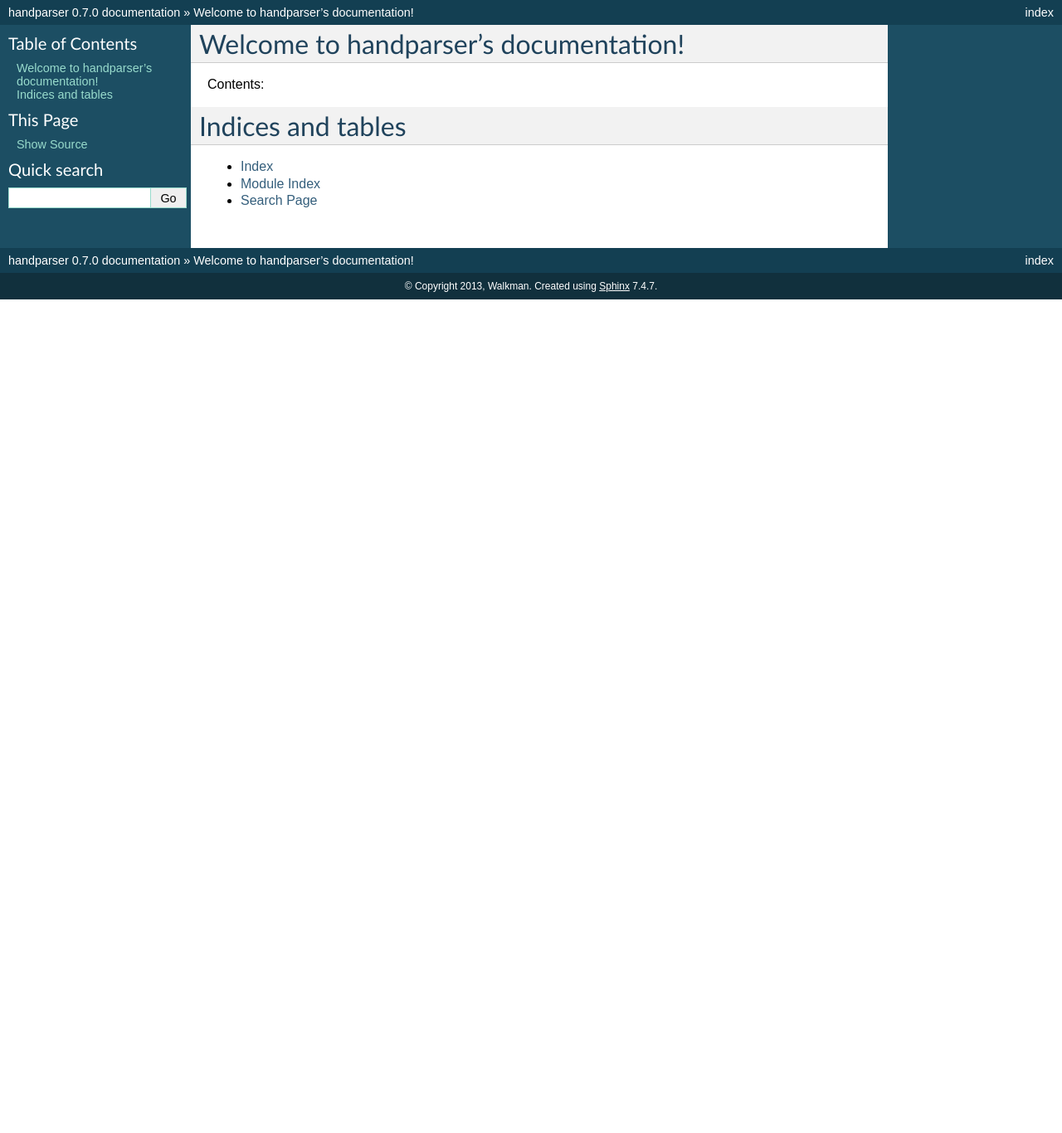
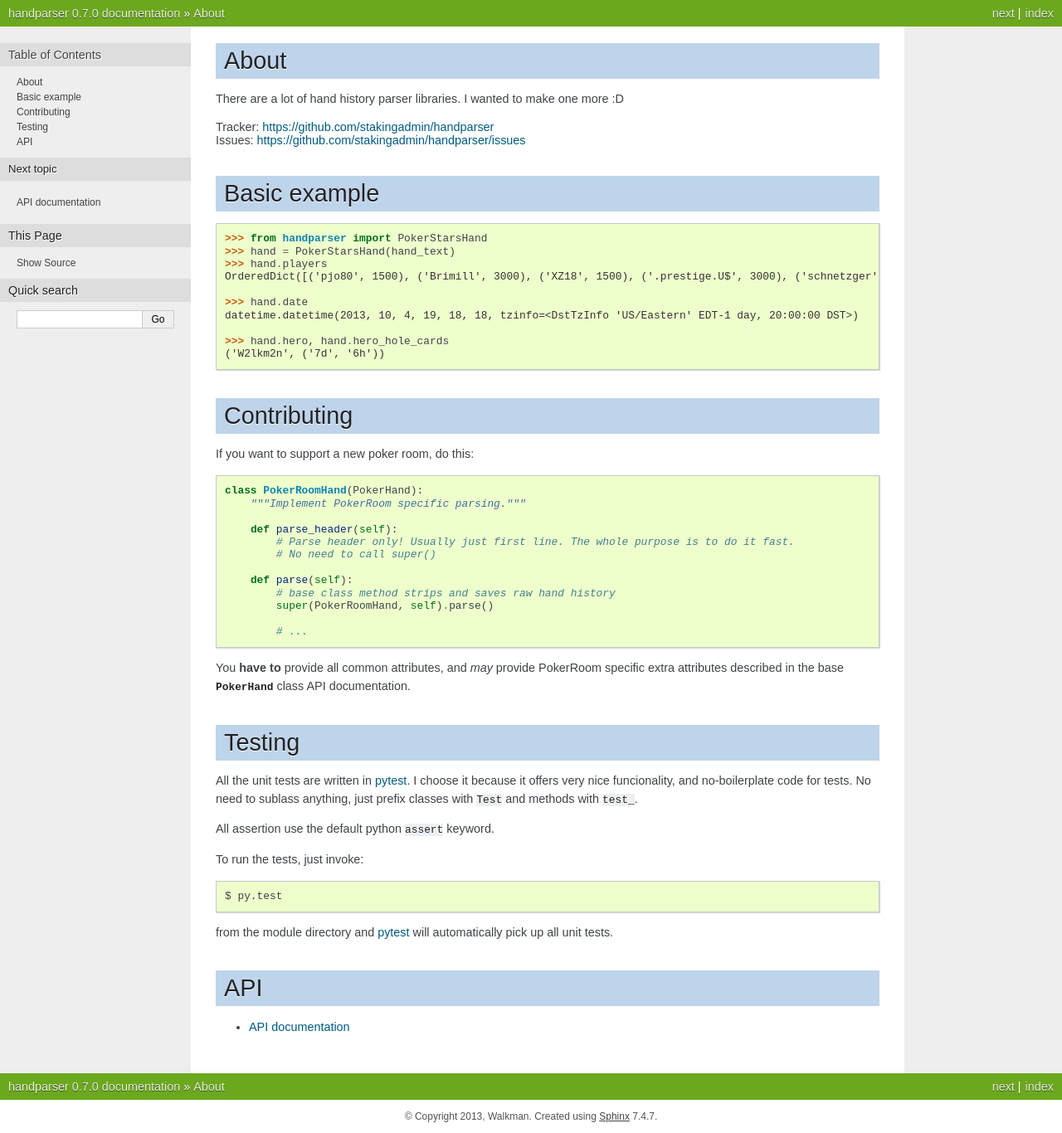
Before and after one commit to pokerregion/poker, a Sphinx documentation site: the page built from docs/index.rst, in a window 1280 px wide. Shown: the whole page at 83% size. Built offline with Sphinx 7.4.7, drawn with Linux system fonts in a browser that asks for light colours; before the commit the page ends 900 px from its top, so only the background shows below that.

Commit message:
Wrote sections about testing, contributing, and API

```diff
--- a/docs/conf.py
+++ b/docs/conf.py
@@ -91,7 +91,8 @@ pygments_style = 'sphinx'
 
 # The theme to use for HTML and HTML Help pages.  See the documentation for
 # a list of builtin themes.
-html_theme = 'default'
+#html_theme = 'default'
+html_theme = 'nature'
 
 # Theme options are theme-specific and customize the look and feel of a theme
 # further.  For a list of options available for each theme, see the
--- a/docs/index.rst
+++ b/docs/index.rst
@@ -3,19 +3,75 @@
    You can adapt this file completely to your liking, but it should at least
    contain the root `toctree` directive.
 
-Welcome to handparser's documentation!
-======================================
+About
+-----
 
-Contents:
+There are a lot of hand history parser libraries. I wanted to make one more :D
+
+| Tracker: https://github.com/stakingadmin/handparser
+| Issues: https://github.com/stakingadmin/handparser/issues
+
+Basic example
+-------------
+
+.. code-block:: python
+
+    >>> from handparser import PokerStarsHand
+    >>> hand = PokerStarsHand(hand_text)
+    >>> hand.players
+    OrderedDict([('pjo80', 1500), ('Brimill', 3000), ('XZ18', 1500), ('.prestige.U$', 3000), ('schnetzger', 1500), ('W2lkm2n', 3000), ('sednanref', 1500), ('daoudi007708', 1500), ('IPODpoker88', 3000)])
+
+    >>> hand.date
+    datetime.datetime(2013, 10, 4, 19, 18, 18, tzinfo=<DstTzInfo 'US/Eastern' EDT-1 day, 20:00:00 DST>)
+
+    >>> hand.hero, hand.hero_hole_cards
+    ('W2lkm2n', ('7d', '6h'))
+
+
+Contributing
+------------
+
+If you want to support a new poker room, do this:
+
+.. code-block:: python
+
+    class PokerRoomHand(PokerHand):
+        """Implement PokerRoom specific parsing."""
+
+        def parse_header(self):
+            # Parse header only! Usually just first line. The whole purpose is to do it fast.
+            # No need to call super()
+
+        def parse(self):
+            # base class method strips and saves raw hand history
+            super(PokerRoomHand, self).parse()
+
+            # ...
+
+
+You **have to** provide all common attributes, and *may* provide PokerRoom specific extra
+attributes described in the base :class:`PokerHand` class API documentation.
+
+Testing
+-------
+All the unit tests are written in `pytest`_. I choose it because it offers very nice funcionality, and no-boilerplate
+code for tests. No need to sublass anything, just prefix classes with ``Test`` and methods with ``test_``.
+
+All assertion use the default python ``assert`` keyword.
+
+To run the tests, just invoke::
+
+    $ py.test
+
+from the module directory and `pytest`_ will automatically pick up all unit tests.
+
+.. _pytest: http://pytest.org/
+
+
+API
+---
 
 .. toctree::
    :maxdepth: 2
 
-
-
-Indices and tables
-==================
-
-* :ref:`genindex`
-* :ref:`modindex`
-* :ref:`search`
+   api
```
Also changed, not shown: docs/api.rst (added, +18 -0 lines).
